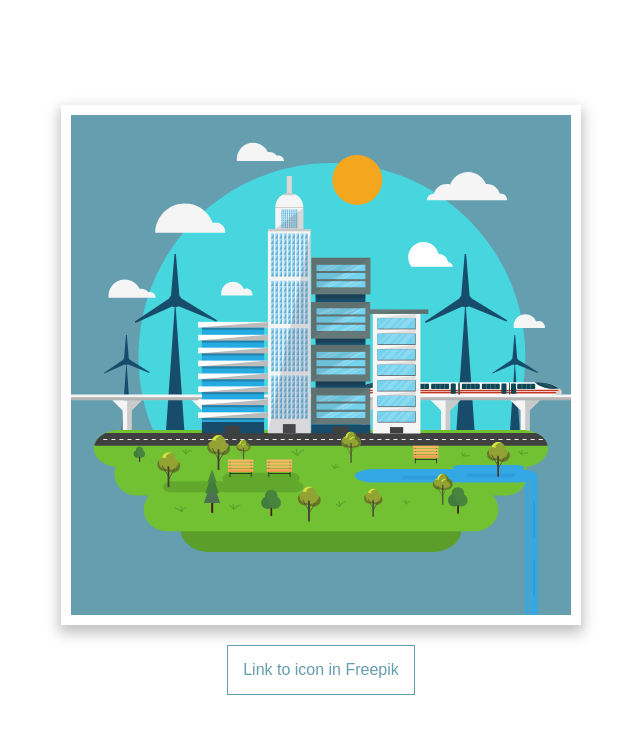
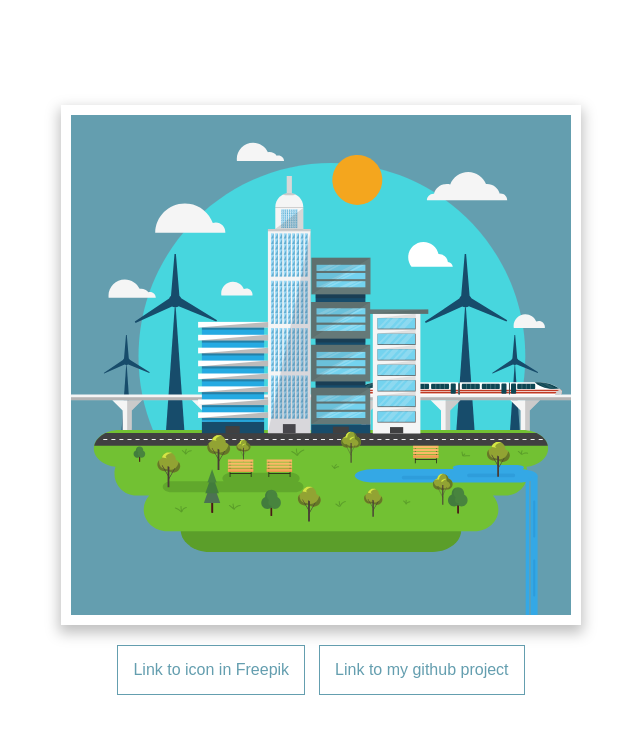
Before and after one commit to lucianobarauna/explore-animations, a website: page src/01-city/index.html in a window 1280 px wide. Shown: the whole page, without its empty margins (319-959 px from the left). Drawn offline with nearby package versions, Linux system fonts and the light colour scheme.

Commit message:
update files

```diff
--- a/src/01-city/index.html
+++ b/src/01-city/index.html
@@ -2231,7 +2231,11 @@
                 </g>
             </g>
         </svg>
-        <a class="linkicon" target="_blank" href="https://br.freepik.com/vetores-gratis/conceito-de-ecossistema-adoravel-com-design-plano_2673498.htm">Link to icon in Freepik</a>
+        <section class="links">
+          <a class="linkicon" target="_blank" href="https://br.freepik.com/vetores-gratis/conceito-de-ecossistema-adoravel-com-design-plano_2673498.htm">Link to icon in Freepik</a>
+          <a class="linkicon" target="_blank" href="https://github.com/lucianobarauna/explore-animations">Link to my github project</a>
+
+        </section>
       </div>
       <script src="https://cdnjs.cloudflare.com/ajax/libs/gsap/1.20.4/TweenMax.min.js"></script>
       <script src="main.js"></script>
--- a/src/01-city/main.css
+++ b/src/01-city/main.css
@@ -20,11 +20,13 @@ background-color: #649eaf;
 box-shadow: 0px 6px 13px 2px rgba(0, 0, 0, 0.25);
 }
 
-.linkicon {
+.links a {
 border: 1px solid #649eaf;
 color: #649eaf;
 display: inline-block;
 padding: 15px;
+margin-left: 5px;
+margin-right: 5px;
 font-family: sans-serif;
 font-size: 16px;
 margin-top: 20px;
@@ -32,7 +34,7 @@ text-align: center;
 text-decoration: none;
 }
 
-.linkicon:hover {
+.links a:hover {
 background-color: #649eaf;
 color: #fff;
 }
```
Also changed, not shown: 2 other files.
